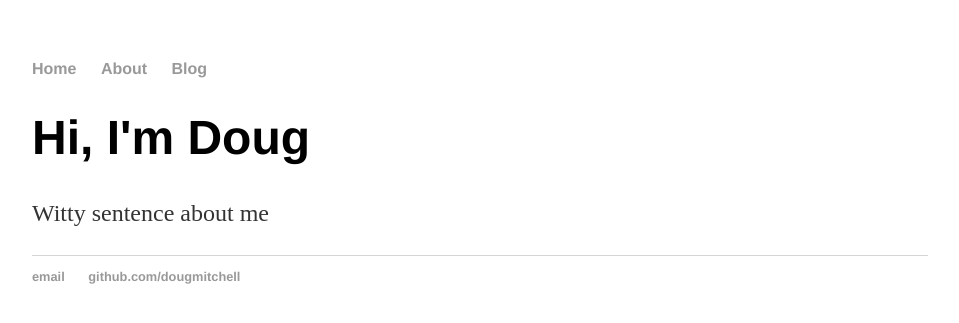
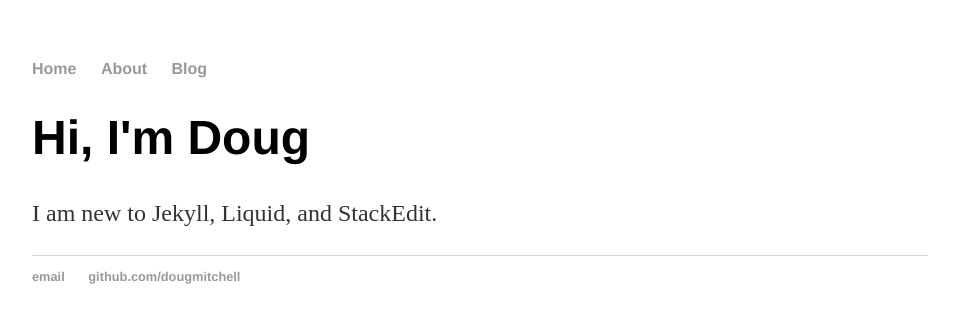
Before and after one commit to dougmitchell/dougmitchell.github.io, a Jekyll site: the page built from index.html, in a window 1280 px wide. Shown: the top 323 px of the page, without its empty margins (160-1119 px from the left). Built offline with Jekyll 4.4.1, drawn with Linux system fonts in a browser that asks for light colours.

Commit message:
Update index.html

```diff
--- a/index.html
+++ b/index.html
@@ -4,5 +4,5 @@ title: Doug Mitchell, Product Director | DiSC Coach | EQi-2.0 Coach
 ---
 <div class="blurb">
 	<h1>Hi, I'm Doug</h1>
-	<p>Witty sentence about me</a></p>
+	<p>I am new to Jekyll, Liquid, and StackEdit.</a></p>
 </div><!-- /.blurb -->
```
